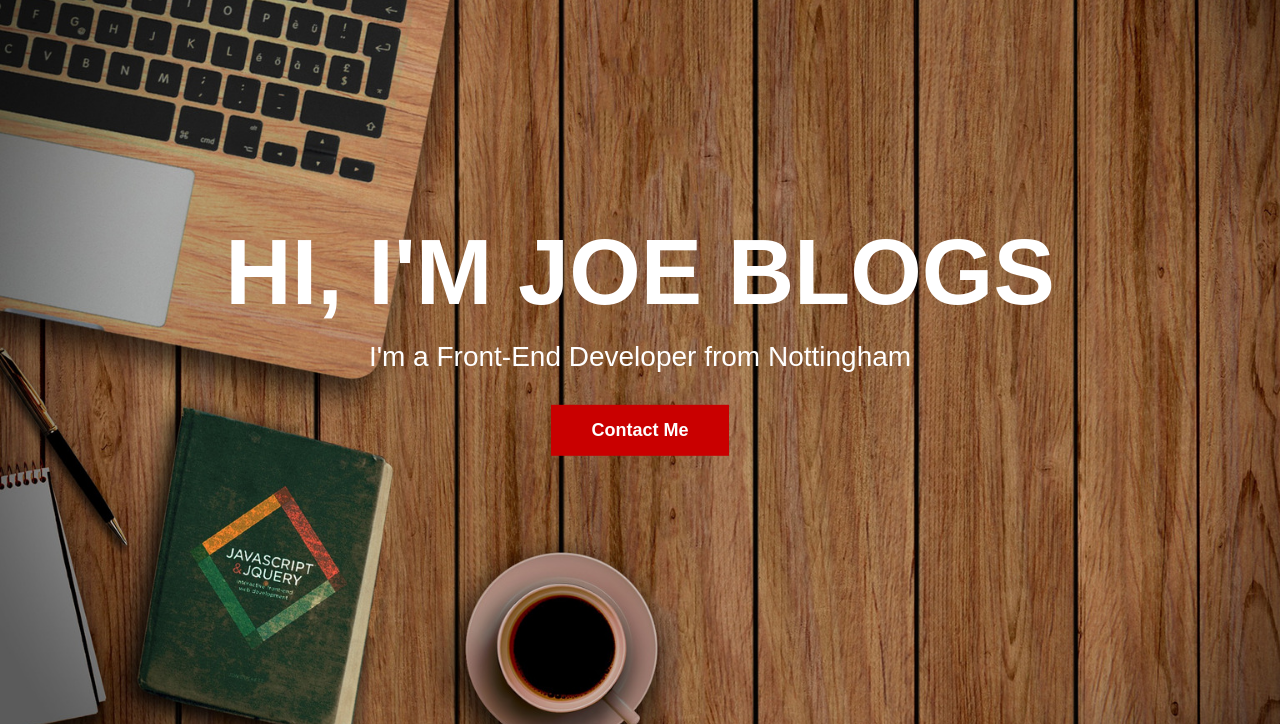
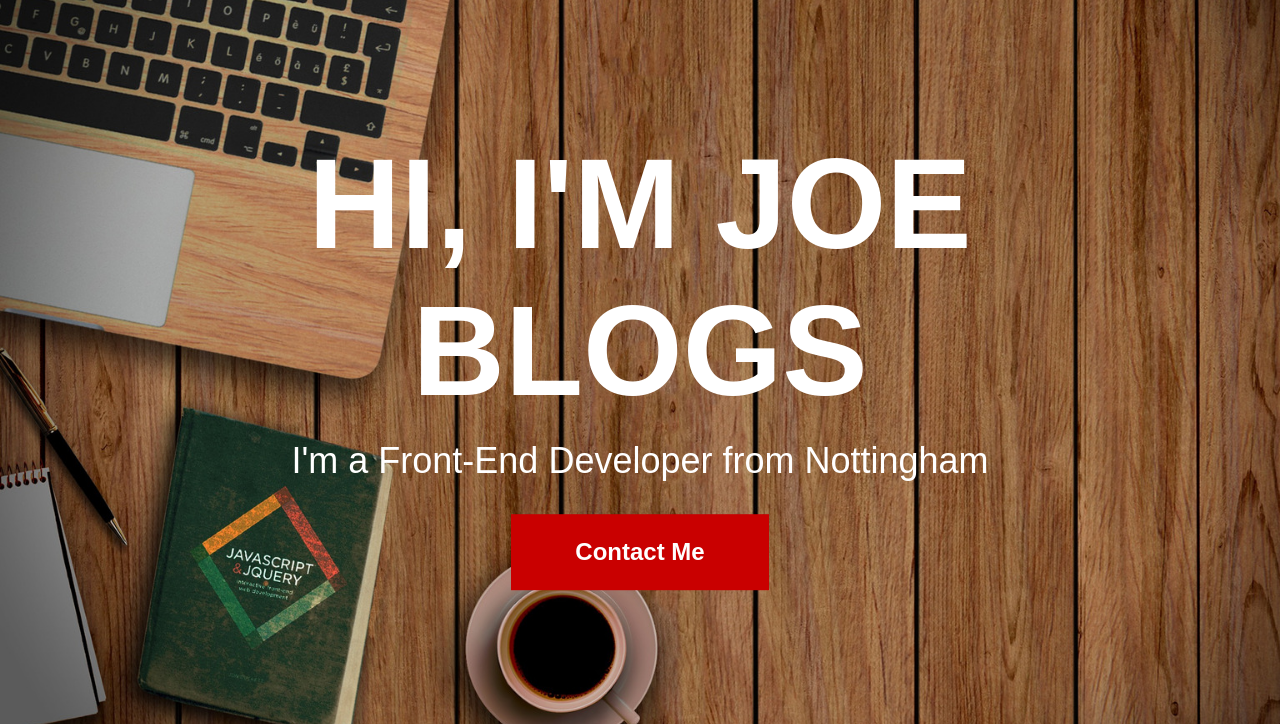
Before and after one commit to Trillionx/responsive-portfolio-example, a plain HTML site: page index.html in a window 1280 px wide. Shown: the part 73-797 px from the top of the page. Drawn offline with Linux system fonts and the light colour scheme.

Commit message:
font size units changed to vmin

```diff
--- a/style.css
+++ b/style.css
@@ -1,15 +1,18 @@
 * {
   box-sizing: border-box;
   margin: 0;
+  padding: 0;
 }
 
 body,
 html {
   font-family: Arial, Helvetica, sans-serif;
+  font-size: 16px;
 }
 
 .hero-image {
   background-image: url("./img/1.jpg");
+  width: 100%;
   height: 100vh;
   background-position: center;
   background-repeat: no-repeat;
@@ -22,7 +25,7 @@ html {
   position: absolute;
   top: 20px;
   right: 12px;
-  font-size: 24px;
+  font-size: 3.5vmin;
   color: white;
 }
 
@@ -46,22 +49,22 @@ html {
 }
 
 .hero-text h1 {
-  font-size: 92px;
-  margin-bottom: 16px;
+  font-size: 16vmin;
+  margin-bottom: 1rem;
 }
 
 .hero-text p {
-  font-size: 28px;
+  font-size: 4.5vmin;
   margin-bottom: 32px;
 }
 
 .hero-text button {
-  font-size: 18px;
+  font-size: 3vmin;
   font-weight: bold;
   border: none;
   outline: 0;
   display: inline-block;
-  padding: 15px 40px;
+  padding: 3vmin 8vmin;
   color: white;
   background-color: rgb(201, 0, 0);
   text-align: center;
```
